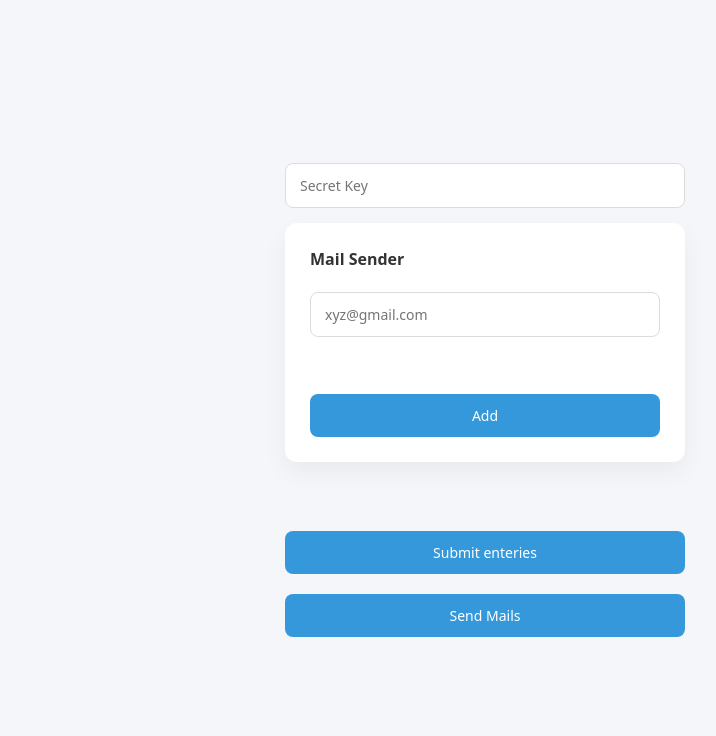
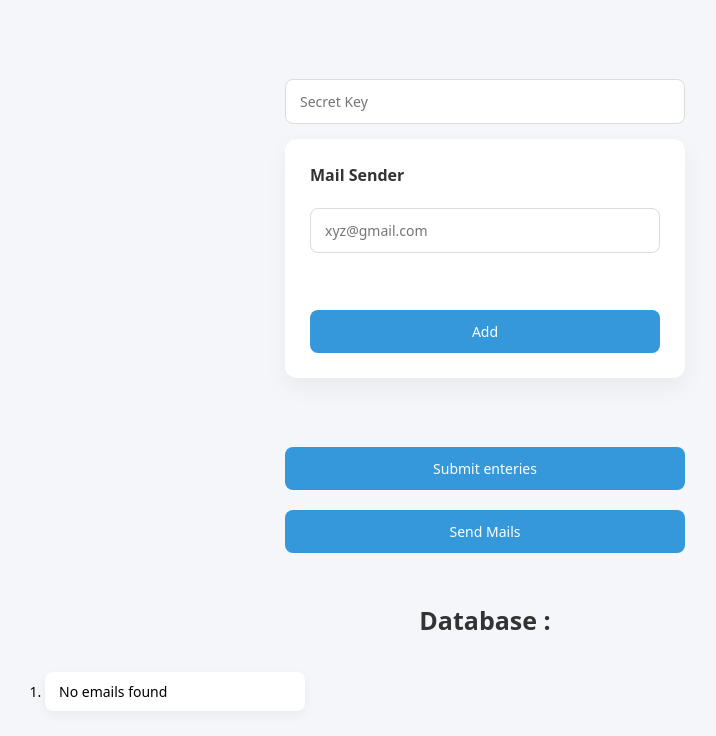
Before and after one commit to Agrawalarchi/archi-emailer-app, a React (Vite) app in the folder client/: page / in a window 1280 px wide. Shown: the top 736 px of the page, without its empty margins (155-871 px from the left). Built offline with nearby package versions, Linux system fonts and the light colour scheme.

Commit message:
added database verifier

```diff
--- a/client/src/App.css
+++ b/client/src/App.css
@@ -95,6 +95,38 @@ ul {
   padding-right: 5px;  /* space for scrollbar */
 }
 
+.database-list {
+  display: grid;
+  grid-template-columns: repeat(auto-fill, minmax(260px, 1fr));
+  gap: 50px;
+  margin-top: 15px;
+  max-width: 900px;
+}
+
+.database-item {
+  background: #ffffff;
+  padding: 14px;
+  border-radius: 10px;
+  box-shadow: 0 6px 18px rgba(0, 0, 0, 0.05);
+  font-size: 14px;
+  transition: 0.2s ease;
+  display: flex;
+  justify-content: space-between;
+  align-items: center;
+}
+
+.database-item:hover {
+  transform: translateY(-3px);
+  box-shadow: 0 10px 22px rgba(0, 0, 0, 0.08);
+}
+
+.database-heading{
+  font-size: 25px;
+  font-weight: 600;
+  color: #333;
+  margin: 50px 0px 20px 0px;
+}
+
 
 li {
   background: #ffffff;
--- a/client/src/App.jsx
+++ b/client/src/App.jsx
@@ -1,15 +1,15 @@
-import { useState } from "react"
+import { useState, useEffect } from "react"
 import Loader from "./loader";
 const apiUrl = import.meta.env.VITE_API_URL;
 import "./App.css";
 
-//testing changes
 
 export default function App(){
   const [val, setValid]  = useState("");
   const [loading, setLoading] = useState(false);
   const [emailId, setEMailId] = useState([]);
   const [secretkey, setSecretKey] = useState("");
+  const [entries, setEnteries] = useState([]);
 
 
   async function trgrSubmitEnteries() {
@@ -82,6 +82,20 @@ export default function App(){
   }
 
 
+  async function fetchData(){
+    try{
+      const unp = await fetch(`${apiUrl}/`, { method: "GET",headers: { "Content-Type": "application/json" }});
+      const pr = await unp.json();
+      setEnteries(pr.body);
+    }
+    catch(err){
+      console.error(err);
+    }
+  }
+  useEffect(() =>{
+    fetchData();
+  },[]);
+
   return(
     <main>
           <input value={secretkey} placeholder="Secret Key" onChange={(e) => setSecretKey(e.target.value)} />
@@ -102,6 +116,16 @@ export default function App(){
           )
        }
        <button onClick={trgrSendMail}>Send Mails</button>
+       <h1 className="database-heading">Database : </h1>
+       <ol className="database-list">
+          {
+             (entries.length > 0) ? (
+               entries.map((email, index) => <li key={index}>{email.email}</li>)
+             ) : (
+               <li>No emails found</li>
+             )
+           }
+       </ol>
     </main>
   )
 }
```
Also changed, not shown: 2 other files (tests, documents, lock files or other folders).
